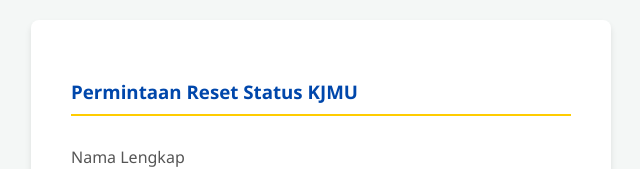
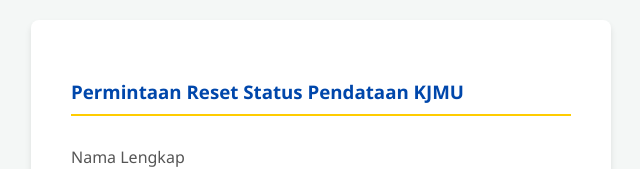
Before and after one commit to rizerzapamungkas/resetstatus, a plain HTML site: page index.html in a window 1280 px wide. Shown: the top 169 px of the page, without its empty margins (319-959 px from the left). Drawn offline with Linux system fonts and the light colour scheme.

Commit message:
Update index.html

```diff
--- a/index.html
+++ b/index.html
@@ -265,7 +265,7 @@
 
     <div class="container">
         <section>
-            <h3>Permintaan Reset Status KJMU</h3>
+            <h3>Permintaan Reset Status Pendataan KJMU</h3>
             <div class="input-group">
                 <label for="nama">Nama Lengkap</label>
                 <input type="text" id="nama" placeholder="Masukkan nama lengkap sesuai KTP/KTM">
```
